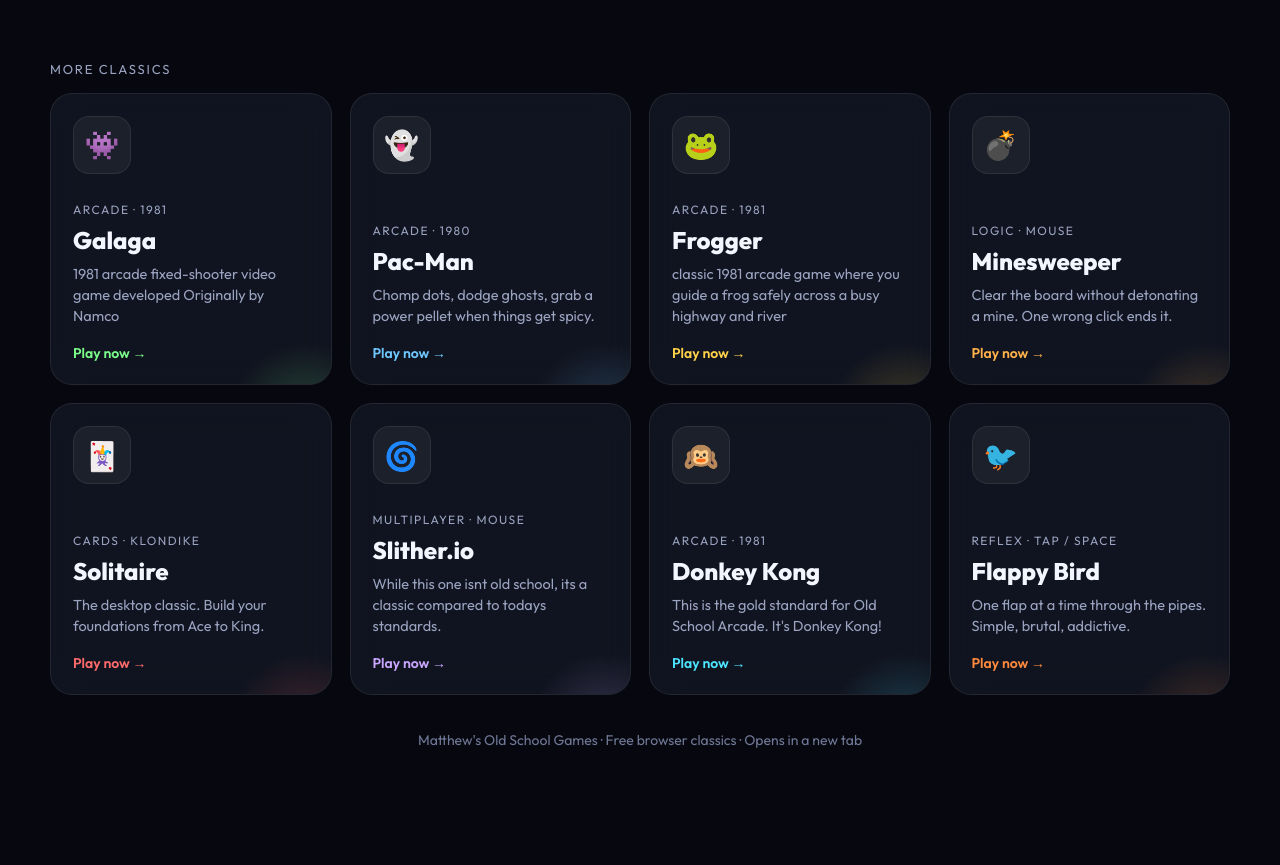
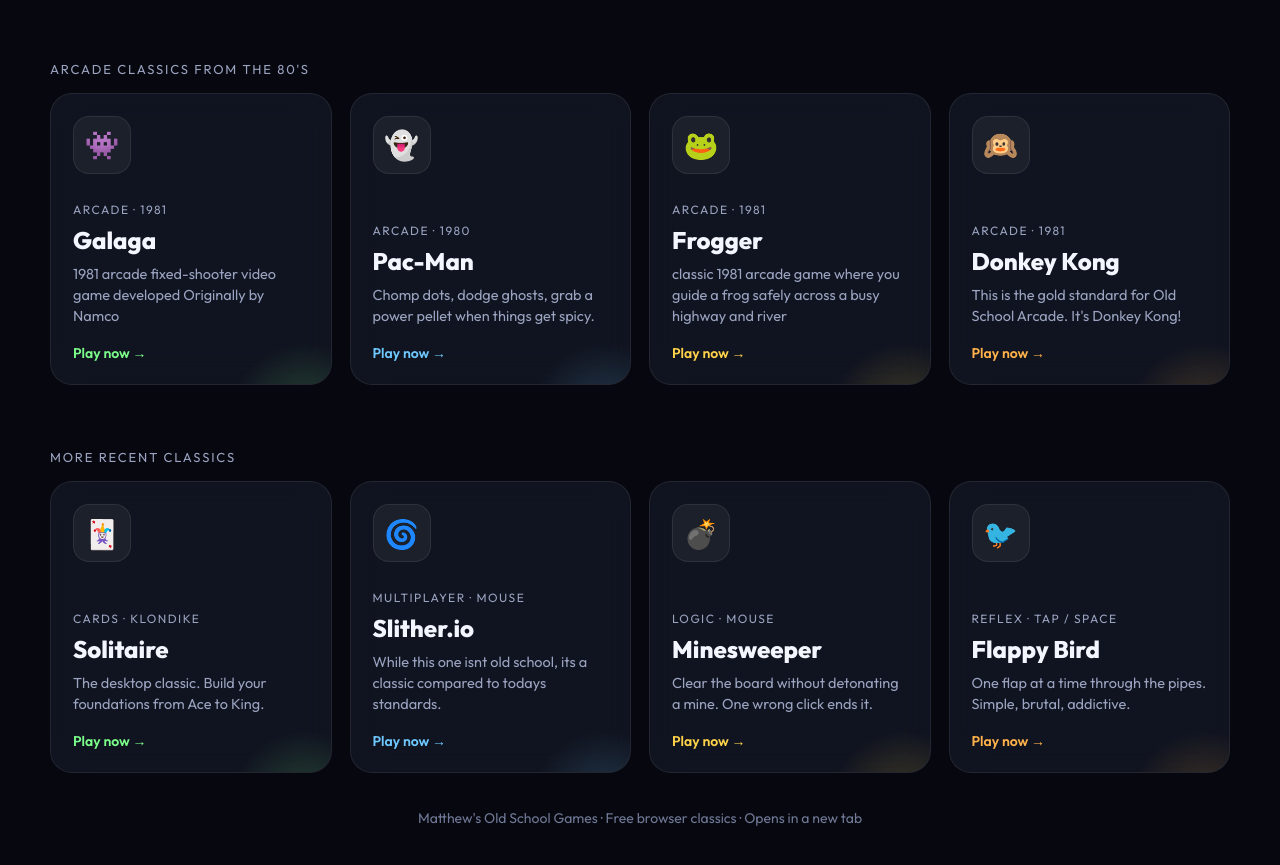
Before and after one commit to anmatthew/games, a plain HTML site: page index.html in a window 1280 px wide. Shown: the part 889-1754 px from the top of the page. Before the commit the page ends 1702 px from the top, so only its background shows below. Drawn offline with Linux system fonts and the light colour scheme.

Commit message:
Update index.html

```diff
--- a/index.html
+++ b/index.html
@@ -323,7 +323,7 @@
     </section>
 <p>&emsp;&emsp;&emsp;</p>
 
-    <div class="section-label">More classics</div>
+    <div class="section-label">Arcade classics from the 80's </div>
     <section class="grid">
       <a class="tile classic" href="https://freegalaga.com/" target="_blank" rel="noopener">
         <div class="icon">👾</div>
@@ -355,15 +355,20 @@
         </div>
       </a>
 
-      <a class="tile classic" href="https://minesweeper.online/" target="_blank" rel="noopener">
-        <div class="icon">💣</div>
+      <a class="tile classic" href="https://freekong.org/" target="_blank" rel="noopener">
+        <div class="icon">🙉</div>
         <div class="meta">
-          <div class="year">Logic · Mouse</div>
-          <h2>Minesweeper</h2>
-          <p>Clear the board without detonating a mine. One wrong click ends it.</p>
+          <div class="year">Arcade · 1981</div>
+          <h2>Donkey Kong</h2>
+          <p>This is the gold standard for Old School Arcade.  It's Donkey Kong! </p>
           <div class="play">Play now →</div>
         </div>
       </a>
+    </section>
+<p>&emsp;&emsp;&emsp;</p>
+
+    <div class="section-label">More recent classics </div>
+    <section class="grid">
 
       <a class="tile classic" href="https://www.solitr.com/" target="_blank" rel="noopener">
         <div class="icon">🃏</div>
@@ -385,12 +390,12 @@
         </div>
       </a>
 
-      <a class="tile classic" href="https://freekong.org/" target="_blank" rel="noopener">
-        <div class="icon">🙉</div>
+      <a class="tile classic" href="https://minesweeper.online/" target="_blank" rel="noopener">
+        <div class="icon">💣</div>
         <div class="meta">
-          <div class="year">Arcade · 1981</div>
-          <h2>Donkey Kong</h2>
-          <p>This is the gold standard for Old School Arcade.  It's Donkey Kong! </p>
+          <div class="year">Logic · Mouse</div>
+          <h2>Minesweeper</h2>
+          <p>Clear the board without detonating a mine. One wrong click ends it.</p>
           <div class="play">Play now →</div>
         </div>
       </a>
```
